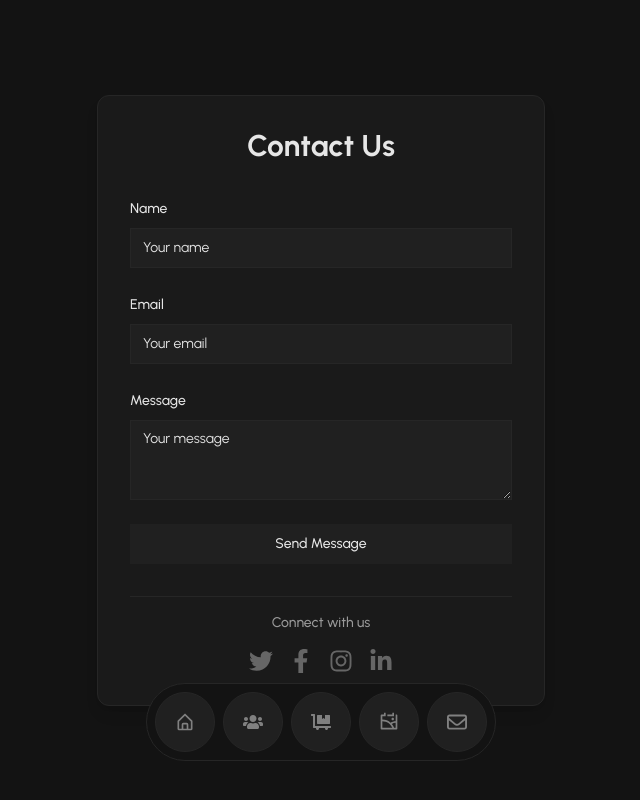
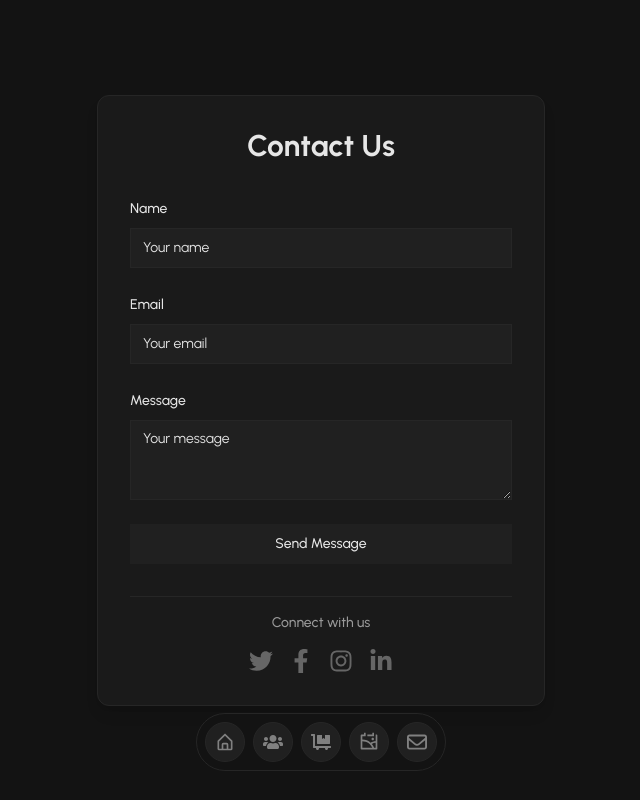
Before and after one commit to Crayonan/Decker-Lighting, a React (Vite) app: page /contact in a window 1280 px wide. Shown: the whole page, without its empty margins (319-959 px from the left). Built offline with nearby package versions, Linux system fonts and the light colour scheme; no server answers.

Commit message:
Increased dock icon size

```diff
--- a/src/components/Dock/dock.css
+++ b/src/components/Dock/dock.css
@@ -23,8 +23,8 @@
 
 .dock-item {
   position: relative;
-  width: 60px;
-  height: 60px;
+  width: 40px;
+  height: 40px;
   background: var(--dark-btn-bg);
   border: 1px solid var(--dark-card-border);
   border-radius: 30px;
```
